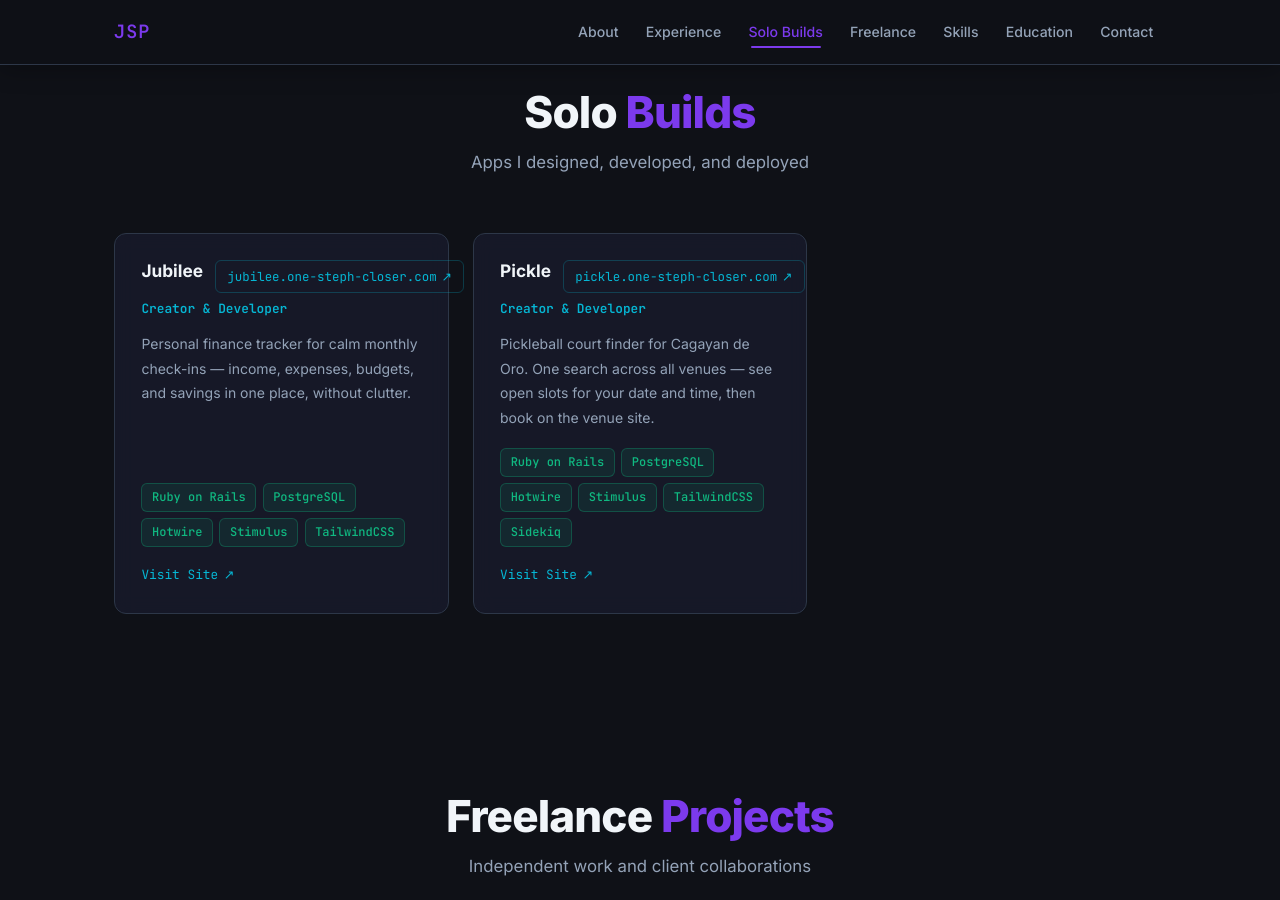
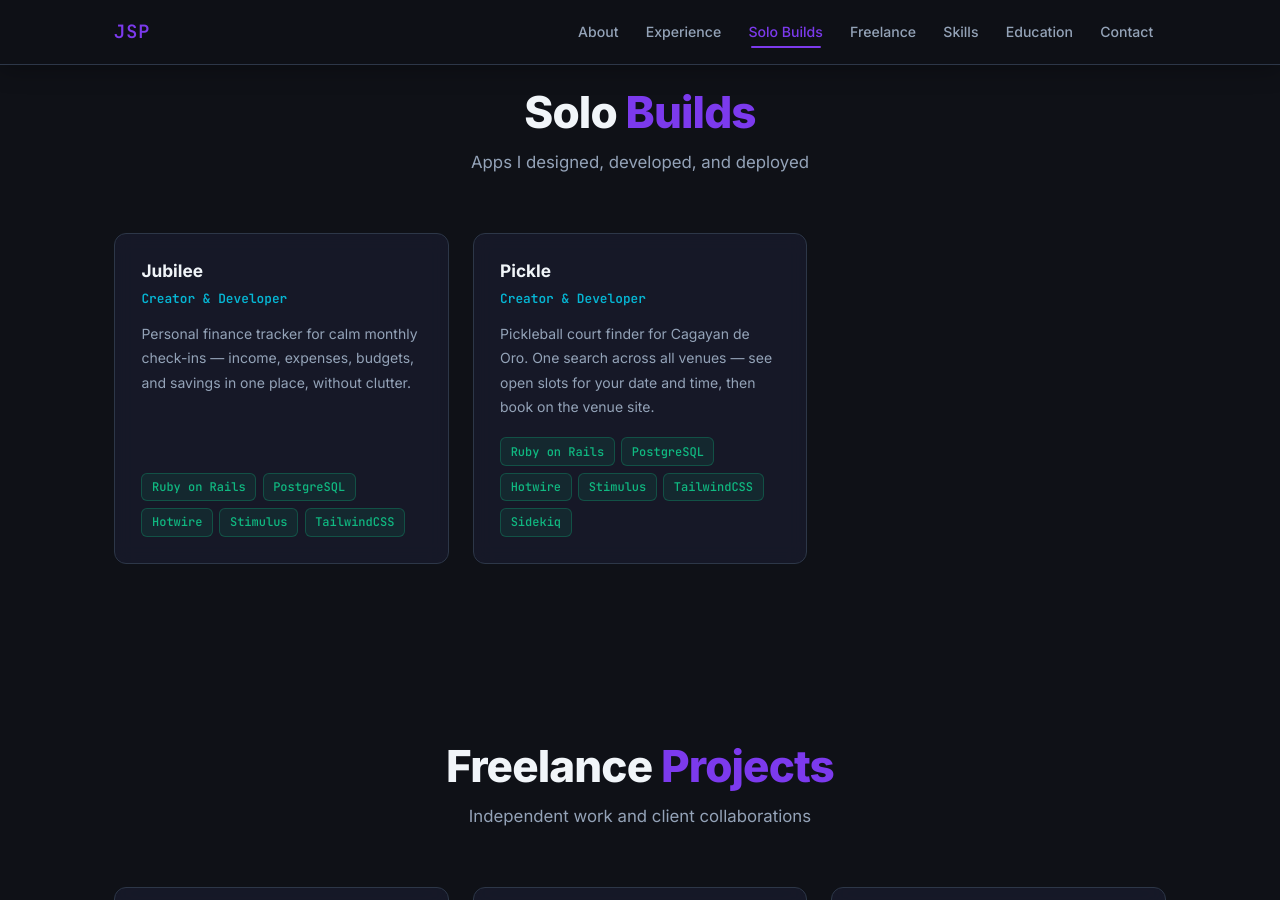
Before and after one commit to jspenya/porfolyou, a Jekyll site: the page built from index.html, in a window 1280 px wide and 900 px high, scrolled down 3942 px. Built offline with Jekyll 4.4.1, drawn with Linux system fonts in a browser that asks for light colours.

Commit message:
remove solo url display

```diff
--- a/_data/solo_builds.yml
+++ b/_data/solo_builds.yml
@@ -1,7 +1,6 @@
 - name: Jubilee
   role: Creator & Developer
   url: https://jubilee.one-steph-closer.com/
-  url_label: jubilee.one-steph-closer.com
   description: >-
     Personal finance tracker for calm monthly check-ins — income, expenses, budgets,
     and savings in one place, without clutter.
@@ -15,7 +14,6 @@
 - name: Pickle
   role: Creator & Developer
   url: https://pickle.one-steph-closer.com/
-  url_label: pickle.one-steph-closer.com
   description: >-
     Pickleball court finder for Cagayan de Oro. One search across all venues — see open
     slots for your date and time, then book on the venue site.
--- a/_includes/solo_builds.html
+++ b/_includes/solo_builds.html
@@ -6,14 +6,8 @@
     </div>
     <div class="cards-grid" role="list">
       {% for project in site.data.solo_builds %}
-      <article class="project-card fade-in" role="listitem">
-        <div class="project-card__header">
-          <h3 class="project-card__name">{{ project.name }}</h3>
-          <a href="{{ project.url }}" class="timeline__link" target="_blank" rel="noopener noreferrer" aria-label="Visit {{ project.name }}">
-            <span>{{ project.url_label }}</span>
-            <span aria-hidden="true">↗</span>
-          </a>
-        </div>
+      <a href="{{ project.url }}" class="project-card fade-in" role="listitem" target="_blank" rel="noopener noreferrer" aria-label="Visit {{ project.name }}">
+        <h3 class="project-card__name">{{ project.name }}</h3>
         <p class="project-card__role">{{ project.role }}</p>
         <p class="project-card__description">{{ project.description }}</p>
         <div class="project-card__tech" aria-label="Technologies">
@@ -21,10 +15,7 @@
           <span class="tag">{{ tech }}</span>
           {% endfor %}
         </div>
-        <a href="{{ project.url }}" class="project-card__link" target="_blank" rel="noopener noreferrer" aria-label="Visit {{ project.name }}">
-          Visit Site <span aria-hidden="true">↗</span>
-        </a>
-      </article>
+      </a>
       {% endfor %}
     </div>
   </div>
--- a/assets/css/style.scss
+++ b/assets/css/style.scss
@@ -752,6 +752,20 @@ a {
   }
 }
 
+a.project-card {
+  text-decoration: none;
+  color: inherit;
+  cursor: pointer;
+}
+
+.solo-builds .project-card__name {
+  margin-bottom: 0.35rem;
+}
+
+.solo-builds .project-card__tech {
+  margin-bottom: 0;
+}
+
 .project-card__header {
   display: flex;
   justify-content: space-between;
```
